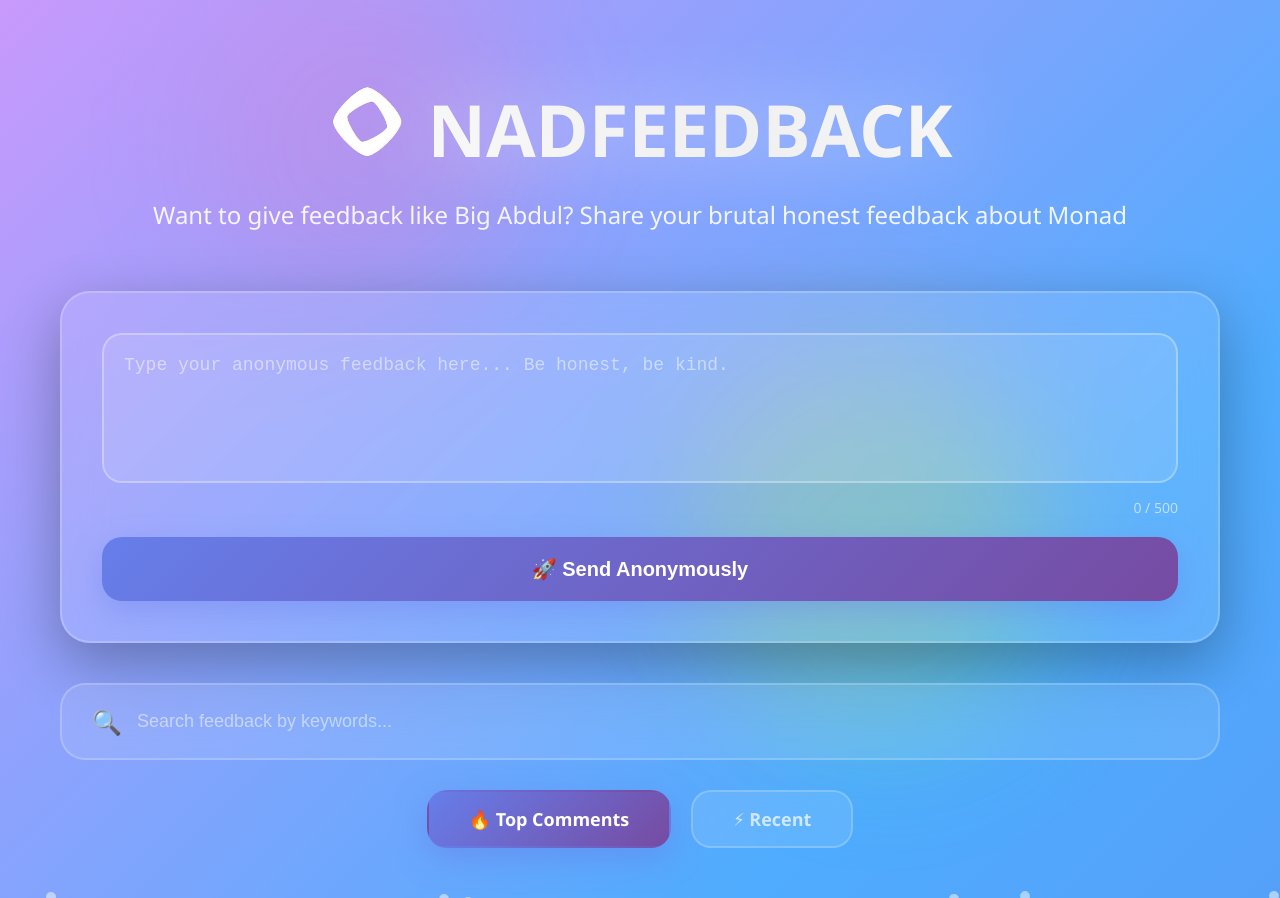
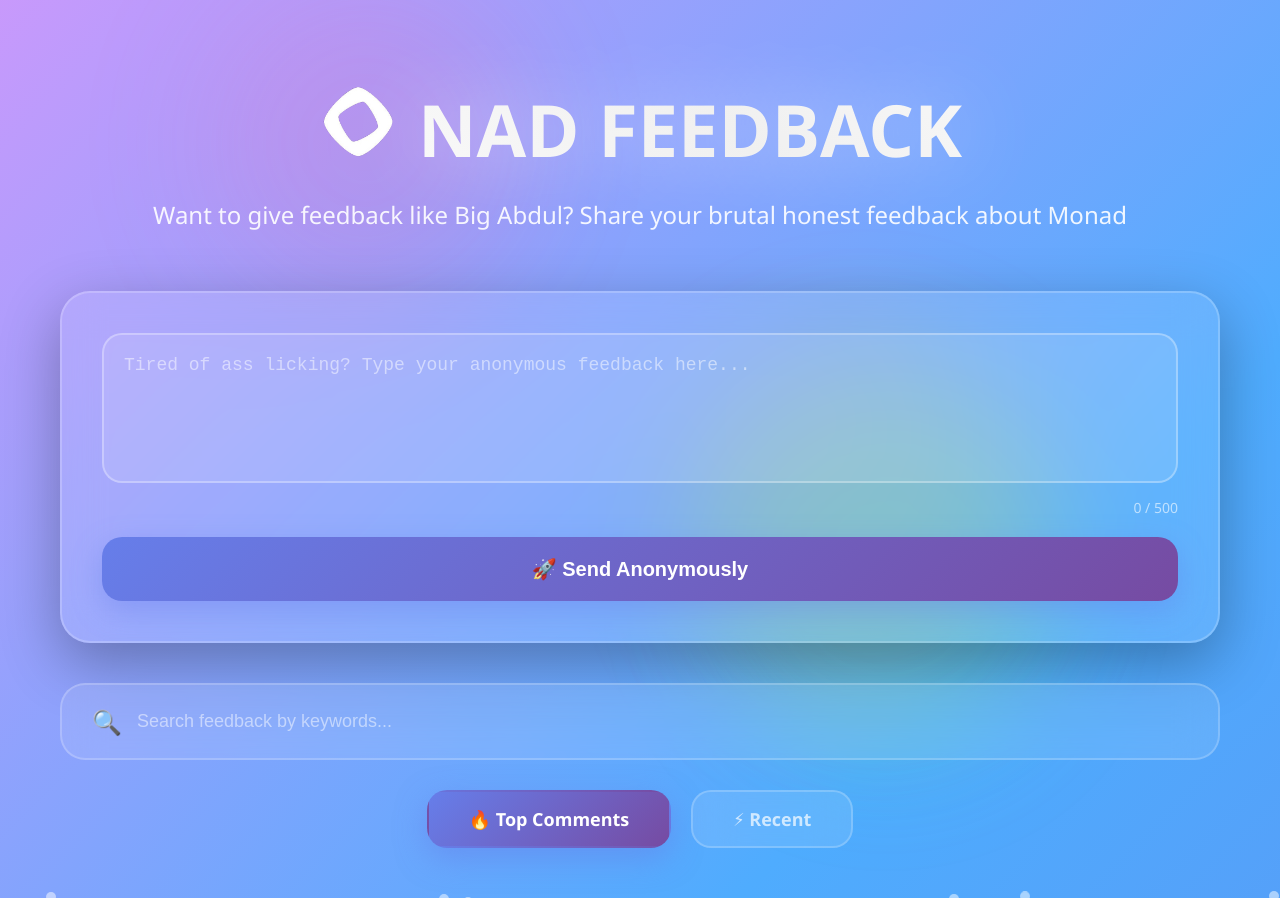
Before and after one commit to Krusherk/anon, a plain HTML site: page index.html in a window 1280 px wide. Drawn offline with nearby package versions, Linux system fonts and the light colour scheme; no server answers.

Commit message:
Update index.html

```diff
--- a/index.html
+++ b/index.html
@@ -767,7 +767,7 @@
         <div class="header">
             <div class="logo-container">
                 <img src="monadlog.png" alt="Monad Logo" class="logo-img">
-                <div class="logo">NADFEEDBACK</div>
+                <div class="logo">NAD FEEDBACK</div>
             </div>
             <div class="subtitle">Want to give feedback like Big Abdul? Share your brutal honest feedback about Monad</div>
         </div>
@@ -778,7 +778,7 @@
             </div>
             <textarea
                 id="feedbackInput"
-                placeholder="Type your anonymous feedback here... Be honest, be kind."
+                placeholder="Tired of ass licking? Type your anonymous feedback here..."
                 maxlength="500"
             ></textarea>
             <div class="char-count">
```
